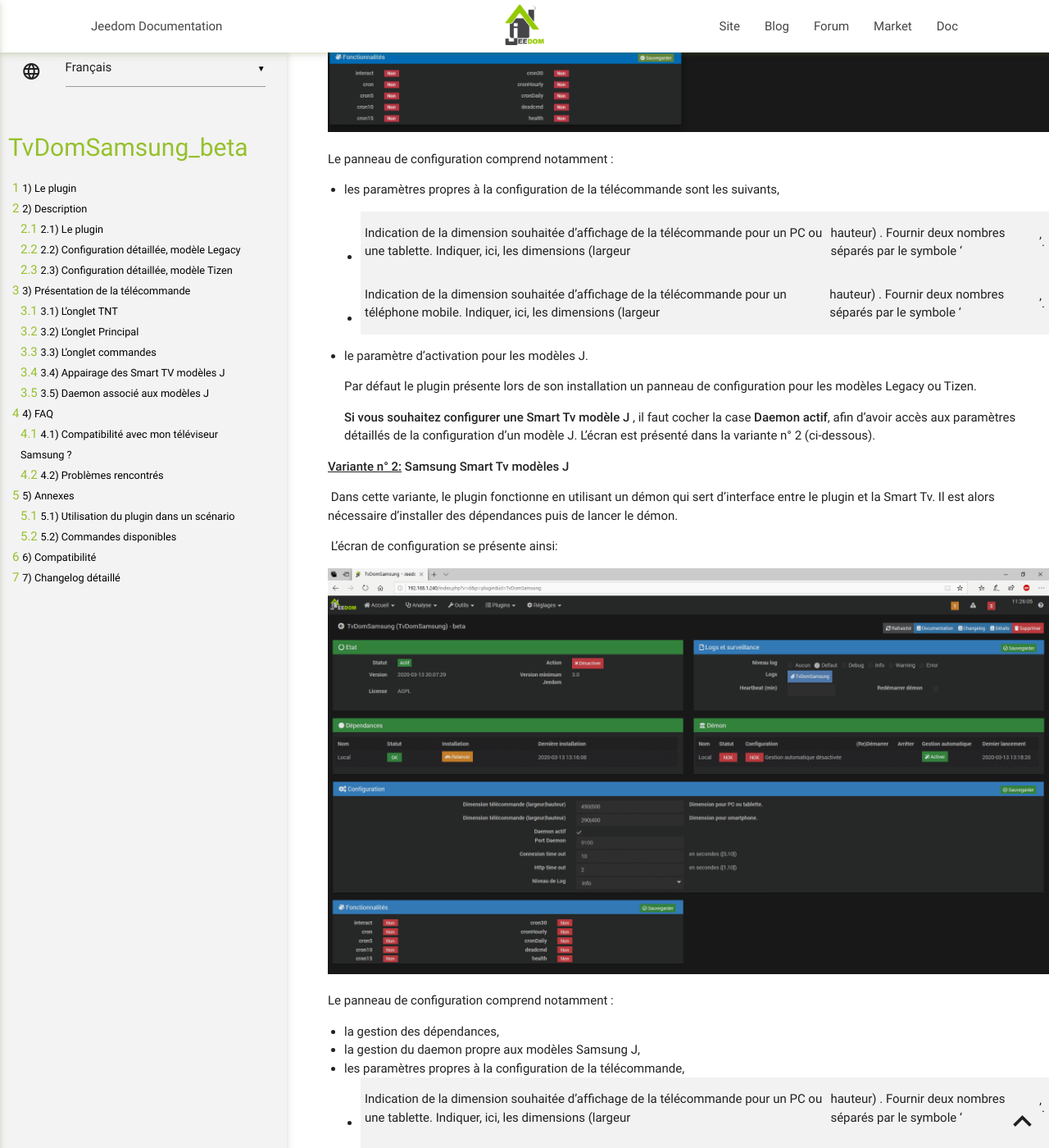
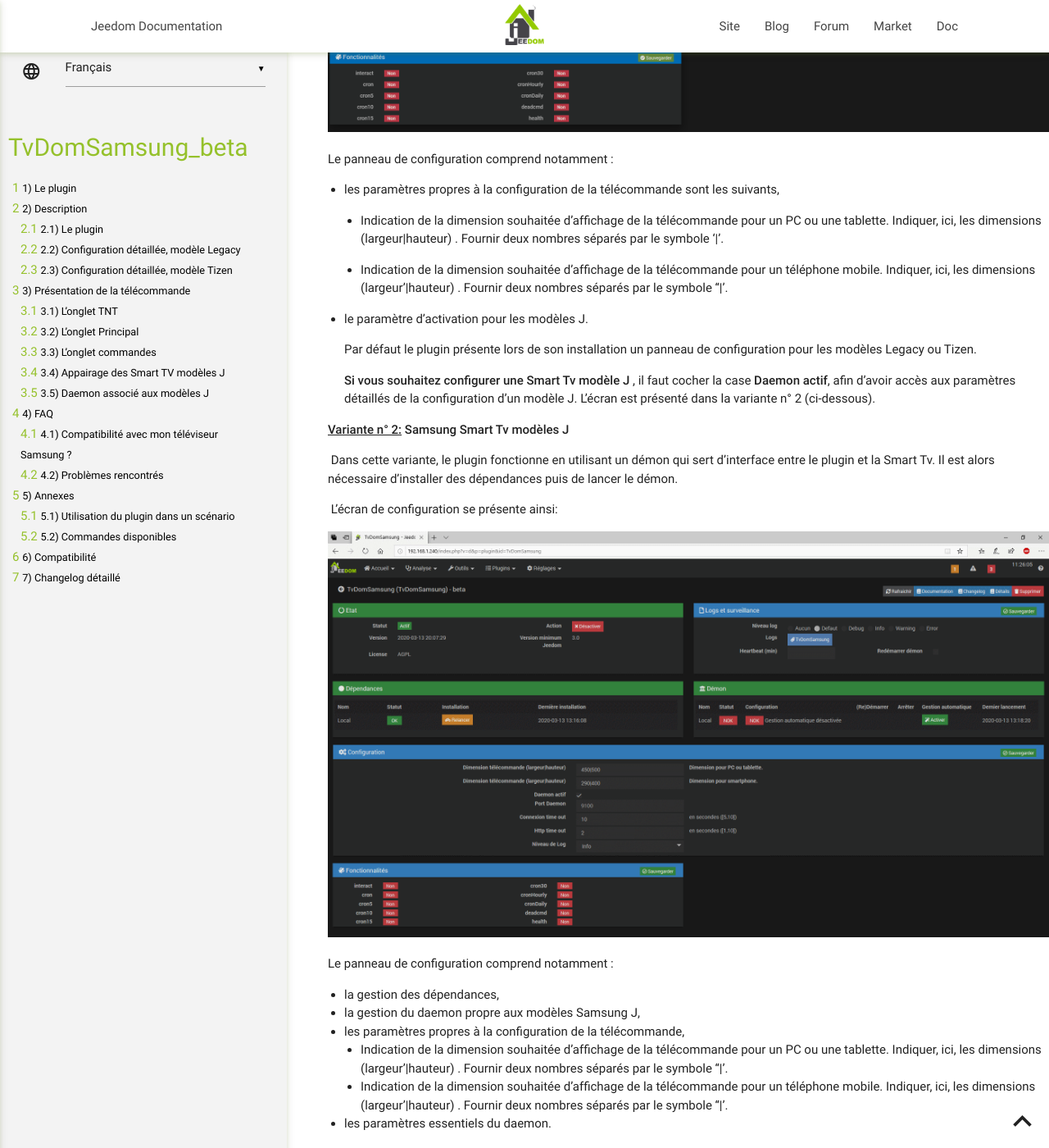
Before and after one commit to Berco63/TvDomSamsung_beta, a Jekyll site: the page built from docs/fr_FR/index.md, in a window 1280 px wide and 1400 px high, scrolled down 1251 px. Shown: the whole window at 82% size. Built offline with Jekyll 4.4.1, drawn with Linux system fonts in a browser that asks for light colours; our own code applies the rules of GitHub Pages for plain Markdown files; part of the change alters nothing that is shown; some of the changed text lies outside the part shown.

Commit message:
bug correction | -> '&#124;

```diff
--- a/docs/fr_FR/index.md
+++ b/docs/fr_FR/index.md
@@ -32,9 +32,9 @@ Le panneau de configuration comprend notamment :
 
 - les paramètres propres à la configuration de la télécommande sont les suivants,
 
-  - Indication de la dimension souhaitée d'affichage de la télécommande pour un PC ou une tablette. Indiquer, ici, les dimensions (largeur|hauteur) . Fournir deux nombres séparés par le symbole '|'.
+  - Indication de la dimension souhaitée d'affichage de la télécommande pour un PC ou une tablette. Indiquer, ici, les dimensions (largeur&#124;hauteur) . Fournir deux nombres séparés par le symbole '&#124;'.
 
-  - Indication de la dimension souhaitée d'affichage de la télécommande pour un téléphone mobile. Indiquer, ici, les dimensions (largeur|hauteur) . Fournir deux nombres séparés par le symbole '|'.
+  - Indication de la dimension souhaitée d'affichage de la télécommande pour un téléphone mobile. Indiquer, ici, les dimensions (largeur'&#124;hauteur) . Fournir deux nombres séparés par le symbole ''&#124;'.
 
 - le paramètre d'activation pour les modèles J.
 
@@ -61,8 +61,8 @@ Le panneau de configuration comprend notamment :
 - la gestion des dépendances,
 - la gestion du daemon propre aux modèles Samsung J,
 - les paramètres propres à la configuration de la télécommande,
-  - Indication de la dimension souhaitée d'affichage de la télécommande pour un PC ou une tablette. Indiquer, ici, les dimensions (largeur|hauteur) . Fournir deux nombres séparés par le symbole '|'.
-  - Indication de la dimension souhaitée d'affichage de la télécommande pour un téléphone mobile. Indiquer, ici, les dimensions (largeur|hauteur) . Fournir deux nombres séparés par le symbole '|'.
+  - Indication de la dimension souhaitée d'affichage de la télécommande pour un PC ou une tablette. Indiquer, ici, les dimensions (largeur'&#124;hauteur) . Fournir deux nombres séparés par le symbole ''&#124;'.
+  - Indication de la dimension souhaitée d'affichage de la télécommande pour un téléphone mobile. Indiquer, ici, les dimensions (largeur'&#124;hauteur) . Fournir deux nombres séparés par le symbole ''&#124;'.
 
 - les paramètres essentiels du daemon.
 
```
